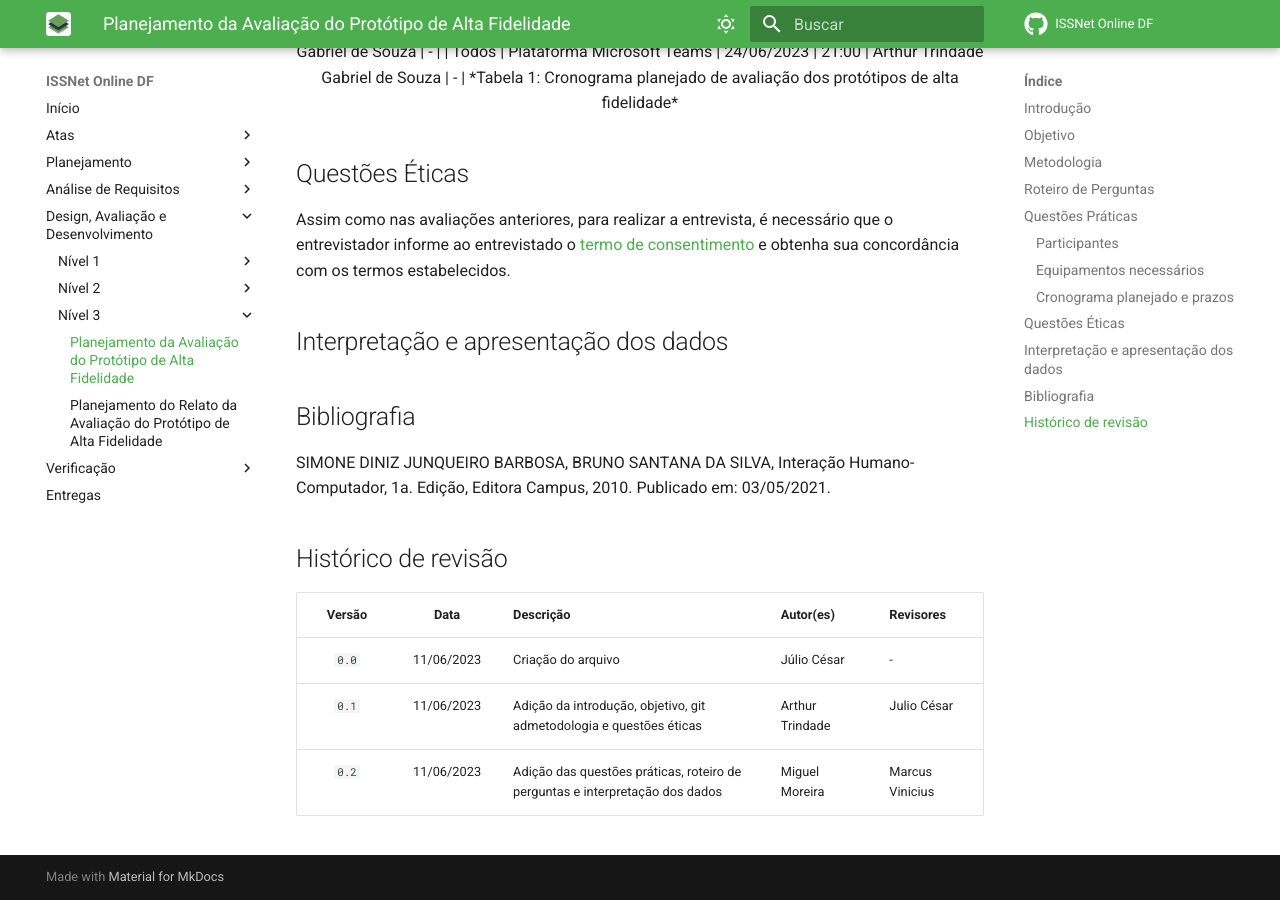
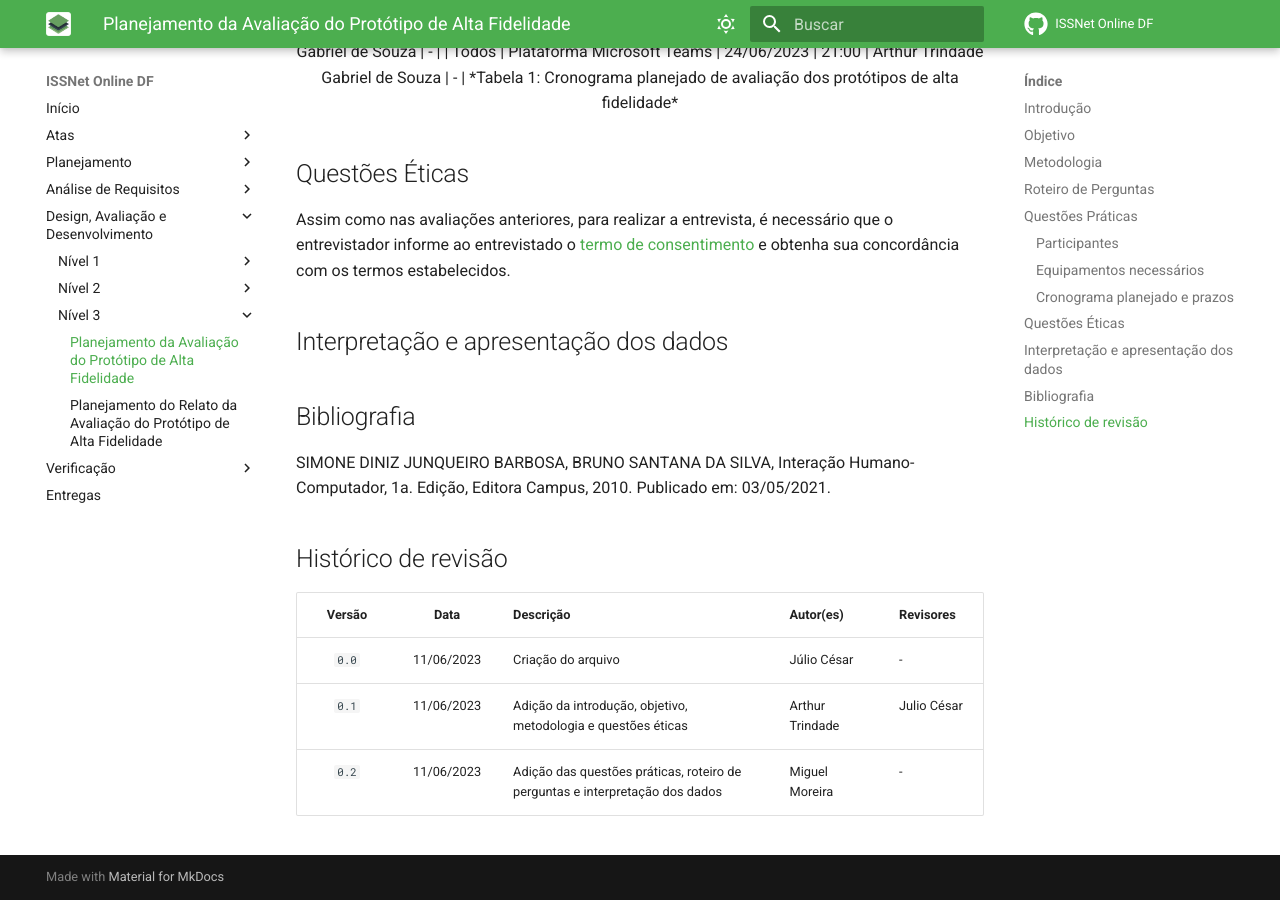
Before and after one commit to Interacao-Humano-Computador/2023.1-ISSNet, an MkDocs documentation site: the page built from gitpages/docs/design_avaliacao_desenvolvimento/nivel3/plan_avaliacao_altafidelidade.md, in a window 1280 px wide and 900 px high, scrolled down 3581 px. Built offline with MkDocs 1.6.1 and Material for MkDocs 9.7.7, drawn with Linux system fonts in a browser that asks for light colours; comment, search, counter and statistics services are not loaded.

Commit message:
correção no histórico de versão

```diff
--- a/gitpages/docs/design_avaliacao_desenvolvimento/nivel3/plan_avaliacao_altafidelidade.md
+++ b/gitpages/docs/design_avaliacao_desenvolvimento/nivel3/plan_avaliacao_altafidelidade.md
@@ -84,5 +84,5 @@ Edição, Editora Campus, 2010. Publicado em: 03/05/2021.
 | Versão     | Data        | Descrição                                 | Autor(es)       | Revisores       |
 | :--------: | :---------: | ----------------------------------------- | --------------- | --------------- |
 | `0.0`      | 11/06/2023  | Criação do arquivo                        | Júlio César     | - |
-| `0.1`      | 11/06/2023  | Adição da introdução, objetivo, git admetodologia e questões éticas | Arthur Trindade | Julio César |
-| `0.2`      | 11/06/2023  | Adição das questões práticas, roteiro de perguntas e interpretação dos dados | Miguel Moreira | Marcus Vinicius |
+| `0.1`      | 11/06/2023  | Adição da introdução, objetivo, metodologia e questões éticas | Arthur Trindade | Julio César |
+| `0.2`      | 11/06/2023  | Adição das questões práticas, roteiro de perguntas e interpretação dos dados | Miguel Moreira | - |
```
